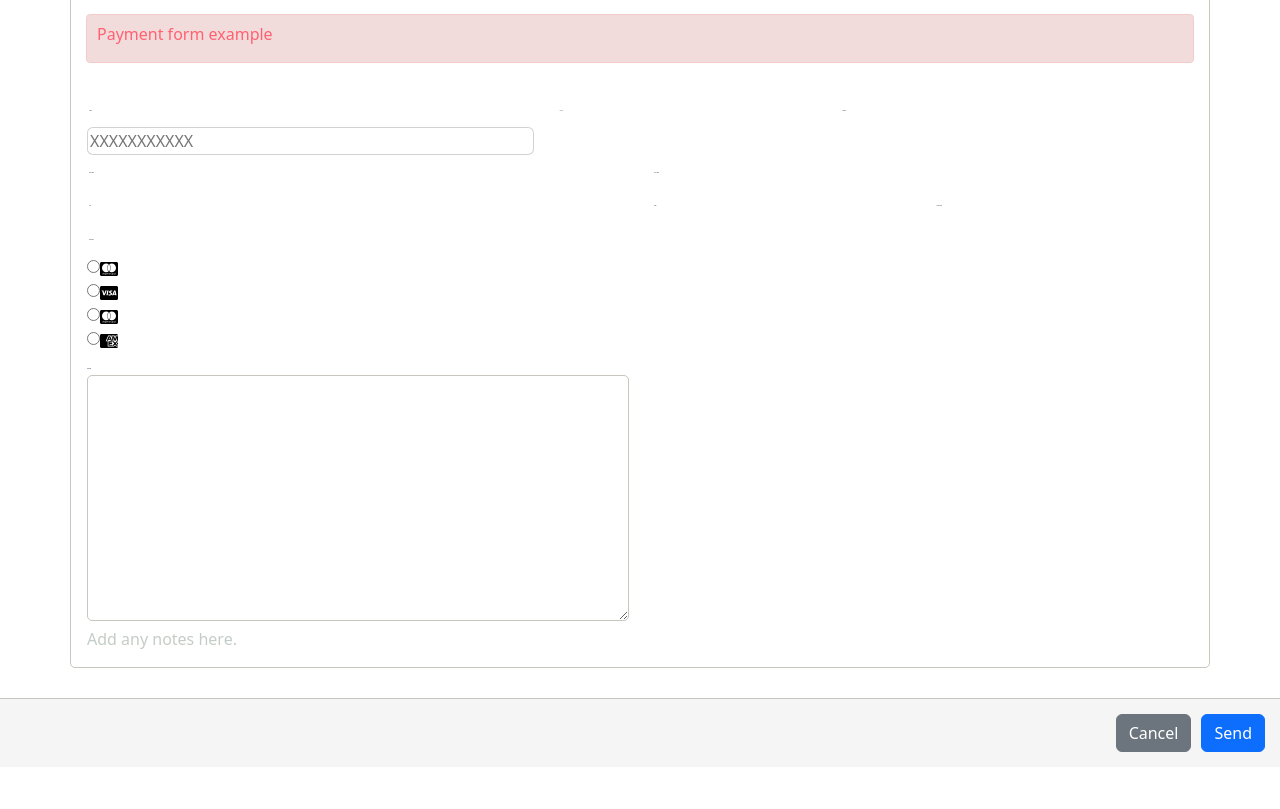
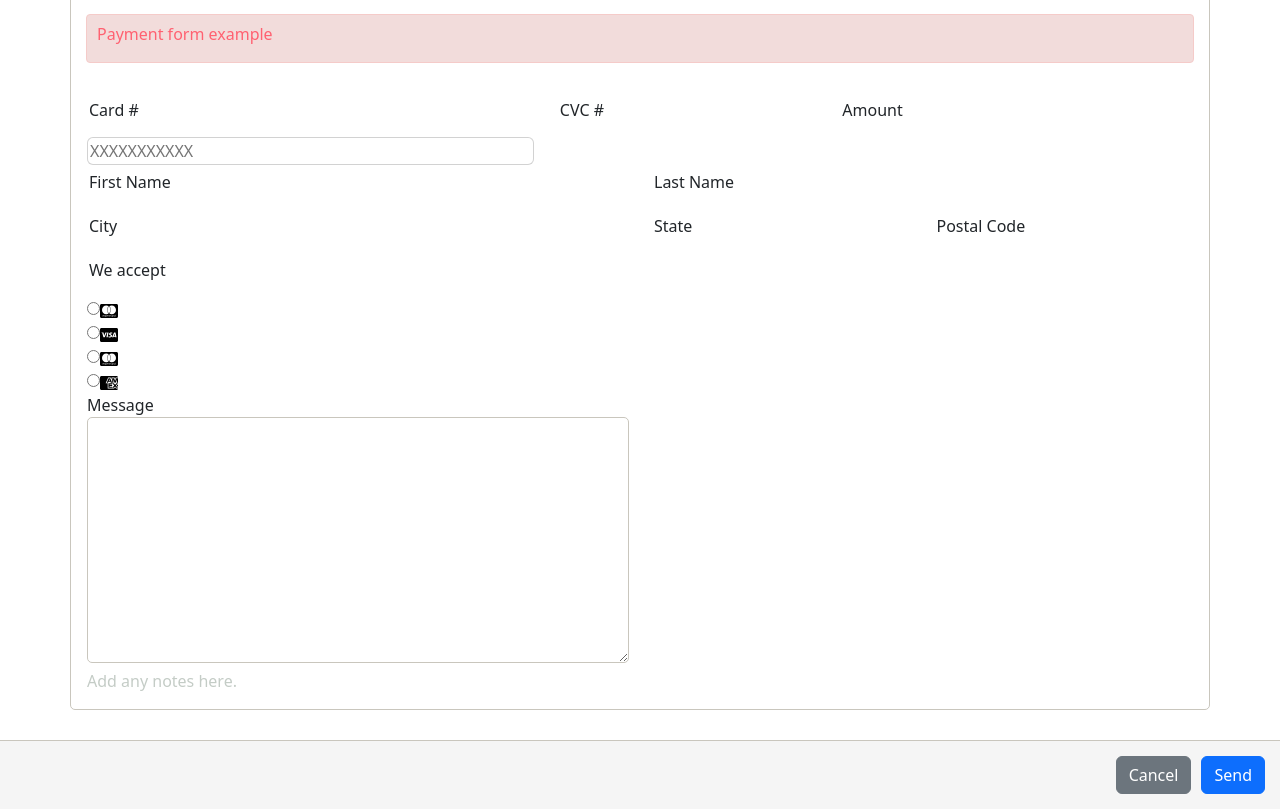
Before and after one commit to Biancadmsa/formHTML5, a plain HTML site: page Form HTML5/index.html in a window 1280 px wide. Shown: the part 104-913 px from the top of the page. Before the commit the page ends 871 px from the top, so only its background shows below. Drawn offline with nearby package versions, Linux system fonts and the light colour scheme.

Commit message:
Update index.css

```diff
--- a/Form HTML5/index.css
+++ b/Form HTML5/index.css
@@ -25,7 +25,7 @@ h1{
     margin-left: 22px;
 }
 
-label{
+h3{
     font-size: 1px;
 }
 
```
